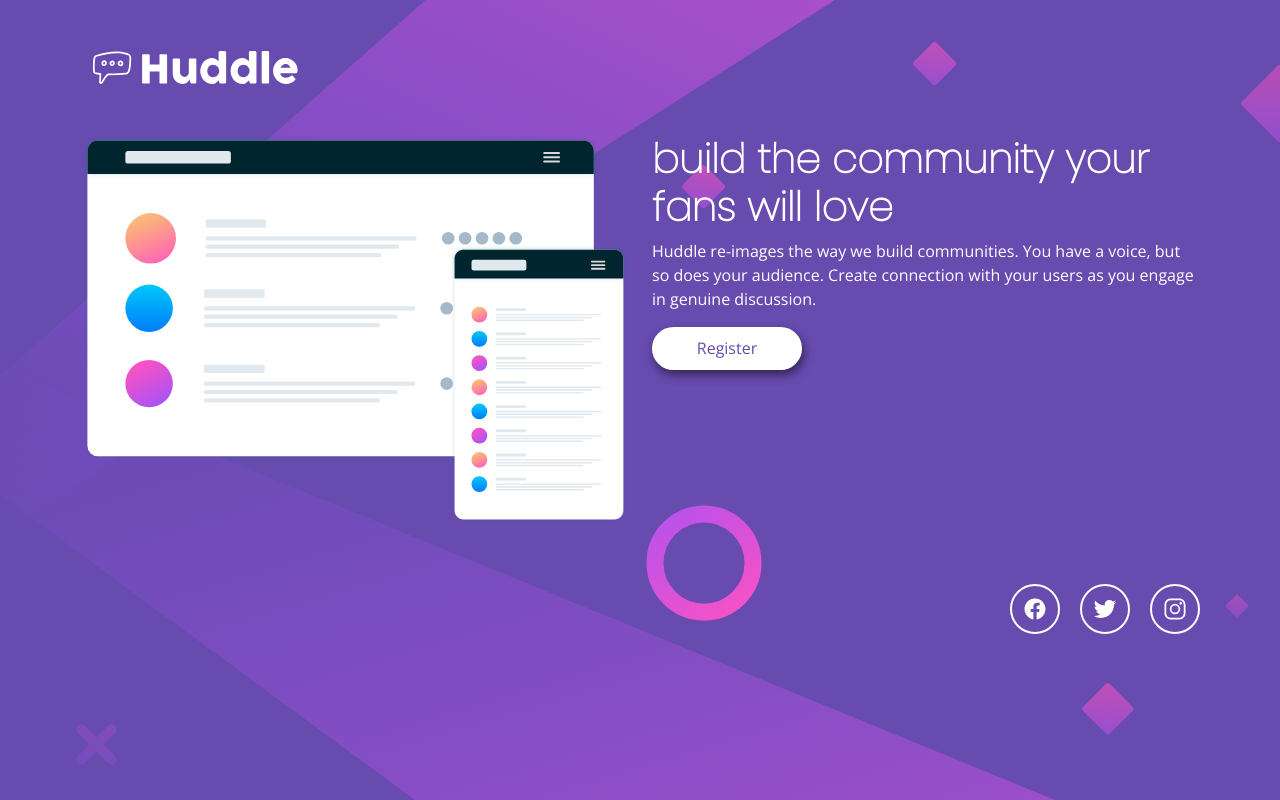
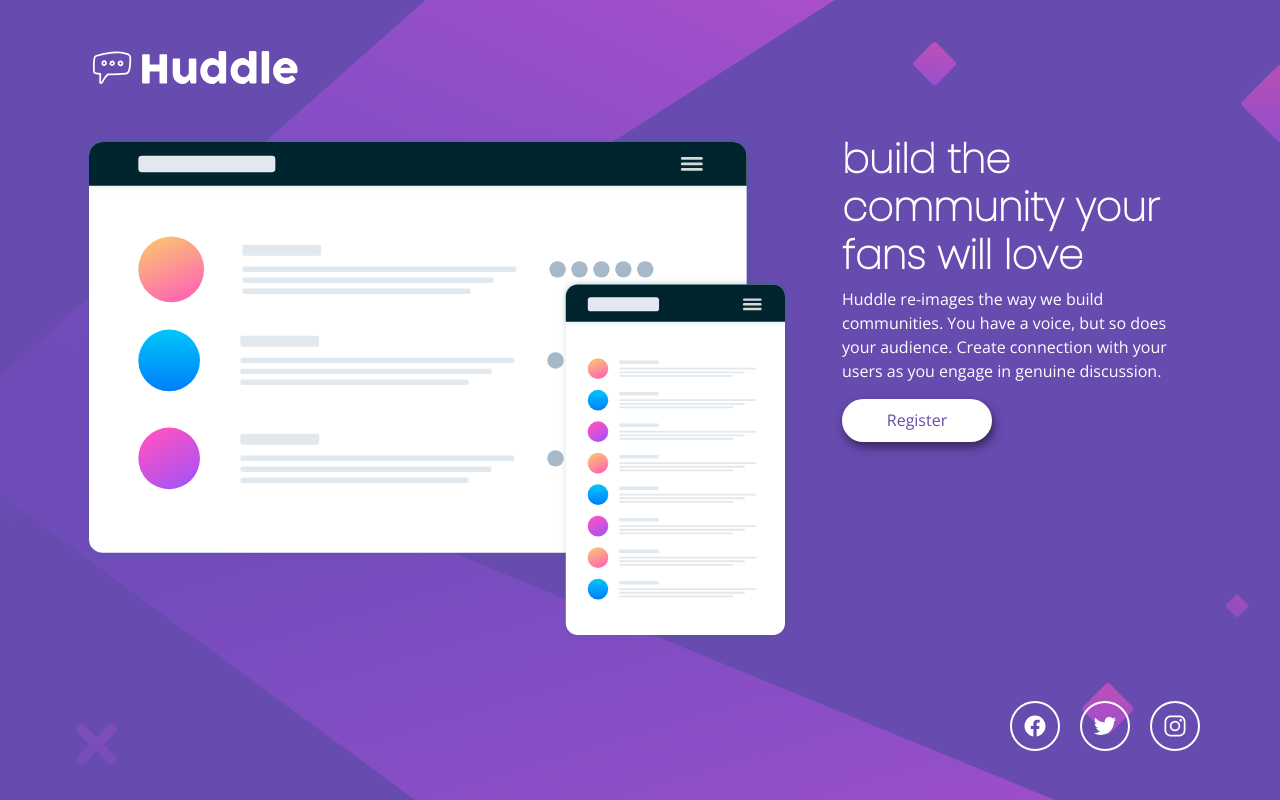
Before and after one commit to HusseinElbendary/landing_page, a plain HTML site: page index.html in a window 1280 px wide. Drawn offline with nearby package versions, Linux system fonts and the light colour scheme.

Commit message:
Update index.html

```diff
--- a/index.html
+++ b/index.html
@@ -22,10 +22,10 @@
 			</div>
 		</div>
 		<div class="row">
-			<div class="image col-md-6">
+			<div class="image col-md-8">
 				<img src="images/illustration-mockups.svg" class="img-fluid" alt="pattern">
 			</div>
-			<div class="discribtion col-md-6">
+			<div class="discribtion col-md-4">
 				<h1 id="headline">build the community your fans will love</h1>
 
 				<p id="body">Huddle re-images the way we build communities. You have a voice, but so does your audience. Create connection with your users as you engage in genuine discussion.</p>
```
